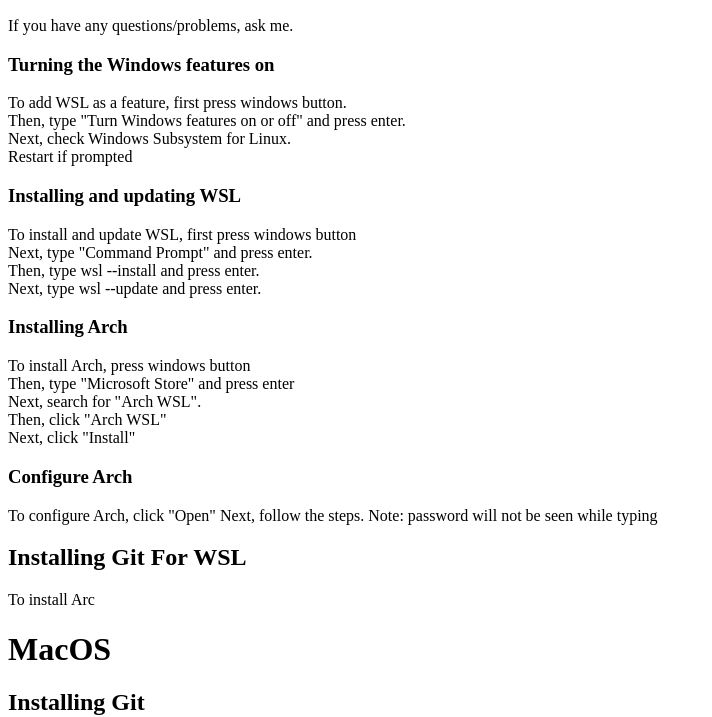
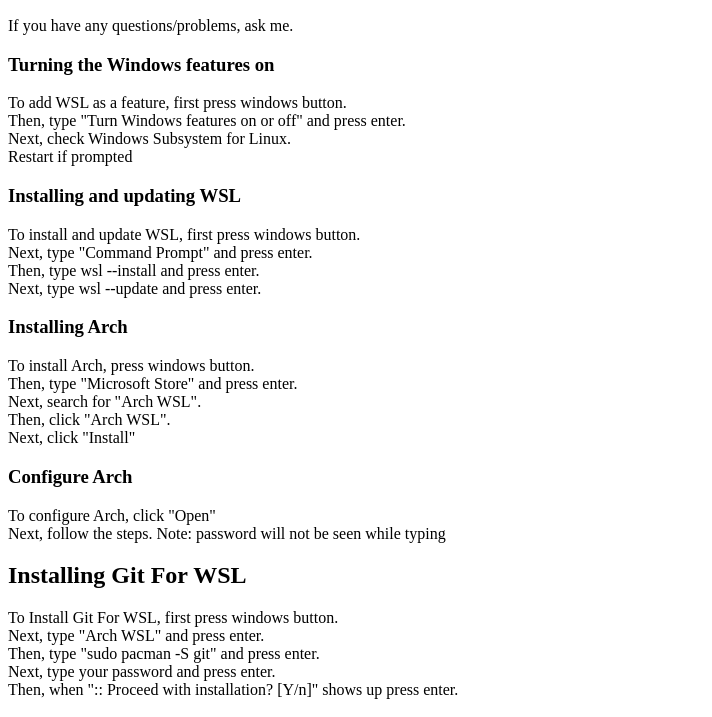
Before and after one commit to install-wsl-guide/install-wsl-guide.github.io, a plain HTML site: page index.html in a window 1280 px wide. Shown: the part 110-827 px from the top of the page, without its empty margins (0-712 px from the left). Drawn offline with Linux system fonts and the light colour scheme.

Commit message:
Update index.html

```diff
--- a/index.html
+++ b/index.html
@@ -14,24 +14,29 @@
     Restart if prompted
   </p>
   <h3>Installing and updating WSL</h3>
-  <p>To install and update WSL, first press windows button<br>
+  <p>To install and update WSL, first press windows button.<br>
     Next, type "Command Prompt" and press enter.<br>
     Then, type wsl --install and press enter.<br>
     Next, type wsl --update and press enter.
   </p>
   <h3>Installing Arch</h3>
-  <p>To install Arch, press windows button<br>
-    Then, type "Microsoft Store" and press enter<br>
+  <p>To install Arch, press windows button.<br>
+    Then, type "Microsoft Store" and press enter.<br>
     Next, search for "Arch WSL".<br>
-    Then, click "Arch WSL"<br>
+    Then, click "Arch WSL".<br>
     Next, click "Install"
   </p>
   <h3>Configure Arch</h3>
-  <p>To configure Arch, click "Open"
+  <p>To configure Arch, click "Open"<br>
     Next, follow the steps. Note: password will not be seen while typing
   </p>
-  <h2>Installing Git For WSL</h3>
-  <p>To install Arc</p>
+  <h2>Installing Git For WSL</h2>
+  <p>To Install Git For WSL, first press windows button.<br>
+    Next, type "Arch WSL" and press enter.<br>
+    Then, type "sudo pacman -S git" and press enter.<br>
+    Next, type your password and press enter.<br>
+    Then, when ":: Proceed with installation? [Y/n]" shows up press enter.<br>
+  </p>
   <h1>MacOS</h1>
   <h2>Installing Git</h2>
   <a href=https://git-scm.com/download/mac> git on Mac</a>
```
